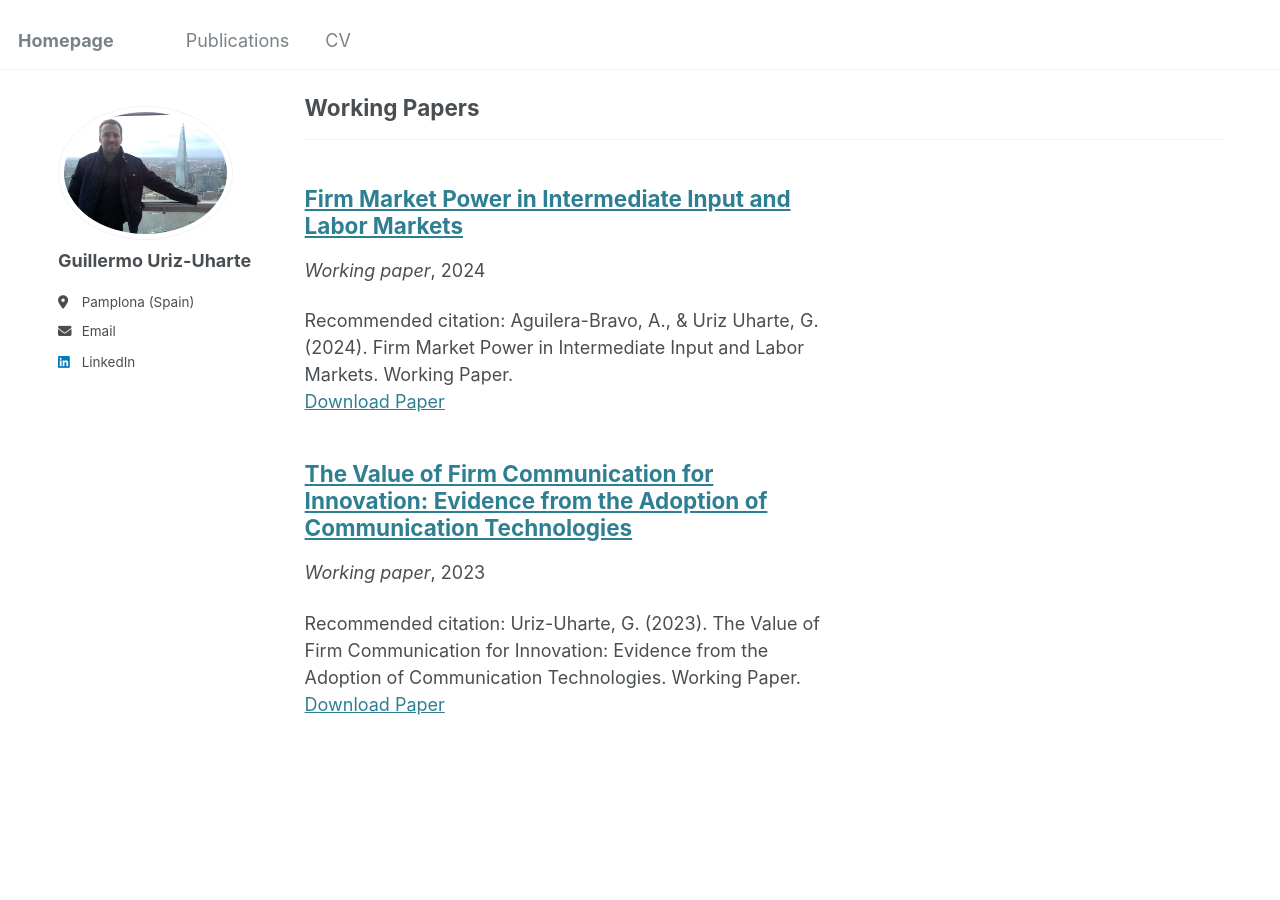
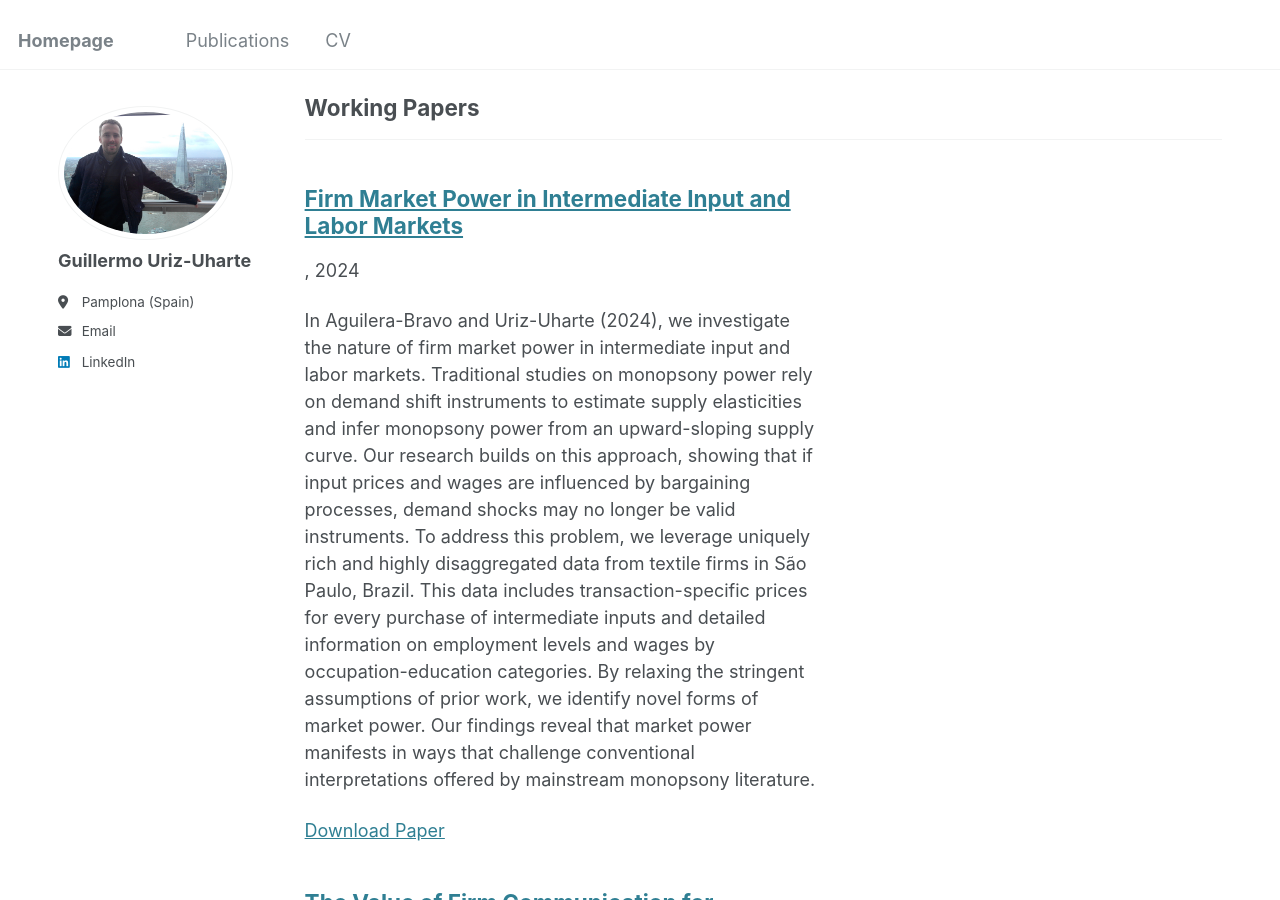
Before and after one commit to GuilleUriz/guillermouriz, a Jekyll site: the page built from _pages/publications.html, in a window 1280 px wide and 900 px high, scrolled down 646 px. Built offline with Jekyll 4.4.1, drawn with Linux system fonts in a browser that asks for light colours.

Commit message:
Update Draft_Monopsony.md

```diff
--- a/_publications/Draft_Monopsony.md
+++ b/_publications/Draft_Monopsony.md
@@ -3,12 +3,16 @@ title: "Firm Market Power in Intermediate Input and Labor Markets"
 collection: publications
 category: workingpapers
 permalink: /publication/Draft_Monopsony
-excerpt: ''
+excerpt:
 date: 2024-12-26
-venue: Working paper
+venue:
 slidesurl:
 paperurl: 'http://academicpages.github.io/files/Draft_Asier_Guille_20241225.pdf'
-citation: 'Aguilera-Bravo, A., & Uriz Uharte, G. (2024). Firm Market Power in Intermediate Input and Labor Markets. Working Paper.'
+
 ---
 
 In Aguilera-Bravo and Uriz-Uharte (2024), we investigate the nature of firm market power in intermediate input and labor markets. Traditional studies on monopsony power rely on demand shift instruments to estimate supply elasticities and infer monopsony power from an upward-sloping supply curve. Our research builds on this approach, showing that if input prices and wages are influenced by bargaining processes, demand shocks may no longer be valid instruments. To address this problem, we leverage uniquely rich and highly disaggregated data from textile firms in São Paulo, Brazil. This data includes transaction-specific prices for every purchase of intermediate inputs and detailed information on employment levels and wages by occupation-education categories. By relaxing the stringent assumptions of prior work, we identify novel forms of market power. Our findings reveal that market power manifests in ways that challenge conventional interpretations offered by mainstream monopsony literature.
+
+<br>
+
+<cite>Aguilera-Bravo, A., & Uriz Uharte, G. (2024). Firm Market Power in Intermediate Input and Labor Markets. Working Paper.<cite>
```
